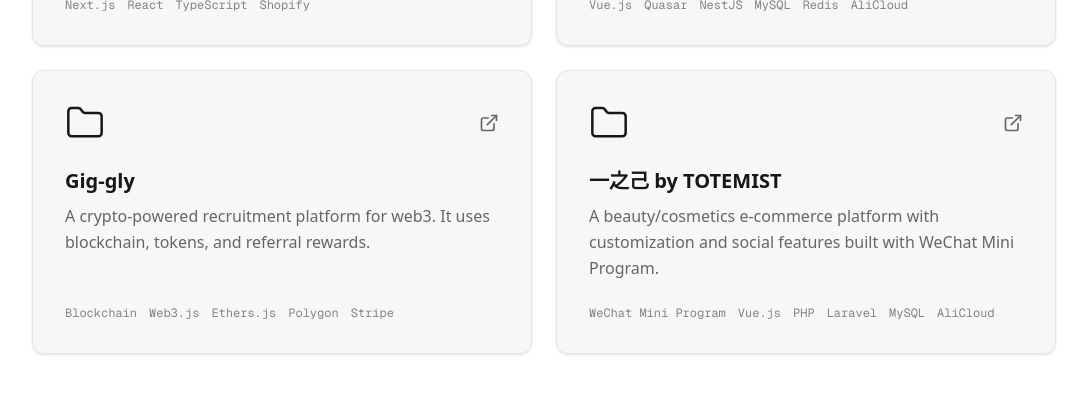
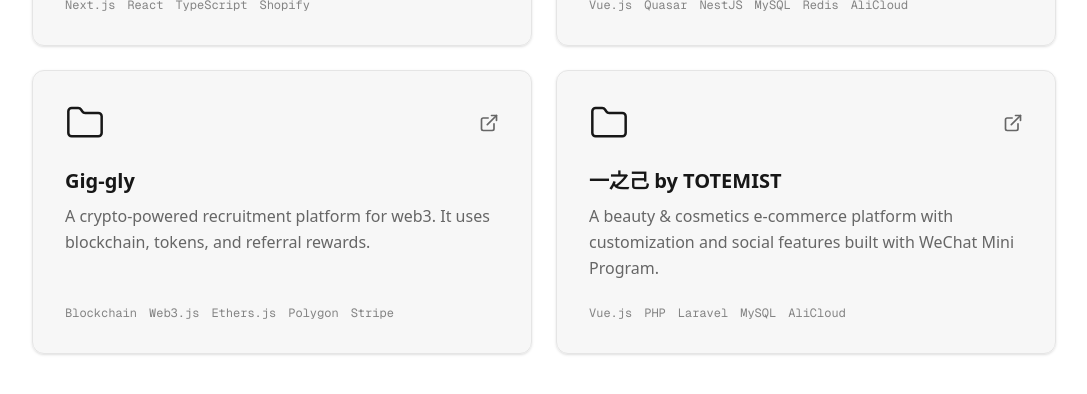
Before and after one commit to leotaozeng/leozeng.tech, a Next.js app: page / in a window 1280 px wide. Shown: the part 2925-3319 px from the top of the page, without its empty margins (96-1183 px from the left). Built offline with nearby package versions, Linux system fonts and the light colour scheme.

Commit message:
fix: update '一之己 by TOTEMIST' project details and change project link to be clickable

```diff
--- a/src/components/Projects.tsx
+++ b/src/components/Projects.tsx
@@ -49,15 +49,8 @@
   {
     title: '一之己 by TOTEMIST',
     description:
-      'A beauty/cosmetics e-commerce platform with customization and social features built with WeChat Mini Program.',
-    tech: [
-      'WeChat Mini Program',
-      'Vue.js',
-      'PHP',
-      'Laravel',
-      'MySQL',
-      'AliCloud',
-    ],
+      'A beauty & cosmetics e-commerce platform with customization and social features built with WeChat Mini Program.',
+    tech: ['Vue.js', 'PHP', 'Laravel', 'MySQL', 'AliCloud'],
     external: 'https://totemist.net/',
   },
 ]
@@ -81,27 +74,26 @@
 
         <div className="grid md:grid-cols-2 gap-6">
           {projects.map((project, index) => (
-            <motion.div
+            <motion.a
               key={index}
+              href={project.external}
+              target="_blank"
+              rel="noopener noreferrer"
               initial={{ opacity: 0, y: 20 }}
               whileInView={{ opacity: 1, y: 0 }}
               viewport={{ once: true }}
               transition={{ duration: 0.5, delay: index * 0.1 }}
               whileHover={{ y: -5 }}
-              className="bg-secondary/5 p-8 rounded-xl shadow-sm hover:shadow-md border border-border flex flex-col h-full transition-all duration-300 group"
+              className="bg-secondary/5 p-8 rounded-xl shadow-sm hover:shadow-md border border-border flex flex-col h-full transition-all duration-300 group cursor-pointer"
             >
               <div className="flex justify-between items-center mb-6">
                 <div className="text-foreground">
                   <Folder size={40} strokeWidth={1.5} />
                 </div>
                 <div className="flex space-x-4 text-secondary">
-                  <a
-                    href={project.external}
-                    className="hover:text-foreground transition-colors"
-                    aria-label="External Link"
-                  >
+                  <div className="hover:text-foreground transition-colors">
                     <ExternalLink size={20} />
-                  </a>
+                  </div>
                 </div>
               </div>
 
@@ -118,7 +110,7 @@
                   <li key={tech}>{tech}</li>
                 ))}
               </ul>
-            </motion.div>
+            </motion.a>
           ))}
         </div>
       </div>
```
